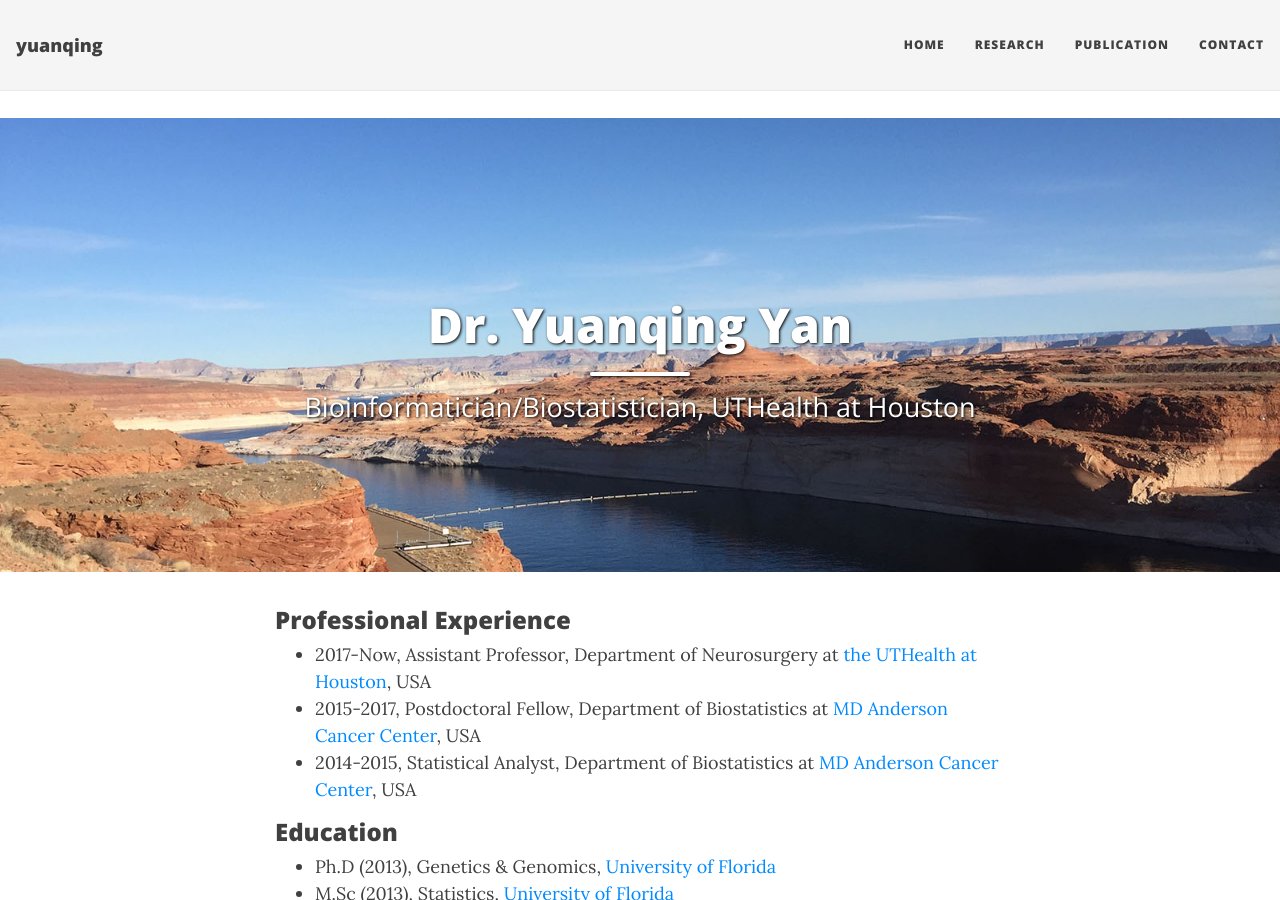
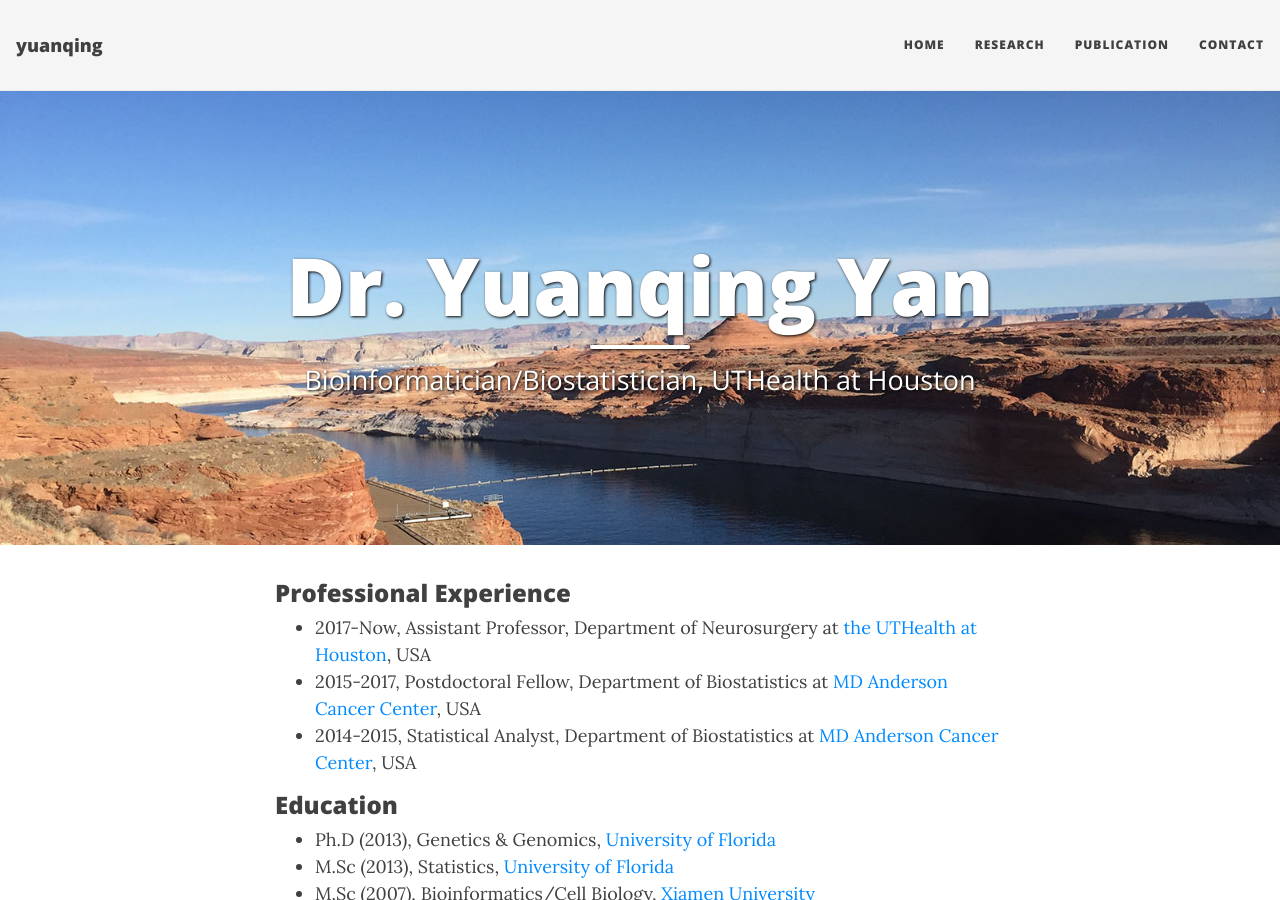
Before and after one commit to yuanqing-yan/Yuanqing, a Jekyll site: the page built from aboutme.md, in a window 1280 px wide and 900 px high. Built offline with Jekyll 4.4.1, drawn with Linux system fonts in a browser that asks for light colours; nearby versions of some CDN libraries.

Commit message:
UpdateHomePage

```diff
--- a/aboutme.md
+++ b/aboutme.md
@@ -1,6 +1,6 @@
 ---
 layout: page
-title: <font size="+5">Dr. Yuanqing Yan</font>
+title: Dr. Yuanqing Yan
 subtitle: Bioinformatician/Biostatistician, UTHealth at Houston
 cover-img: ["img/travel/travel5.jpg" , "img/travel/travel4.jpg", "img/travel/travel3.jpg", "img/travel/travel2.jpg", "img/travel/travel1.jpg"]
 ---
```
